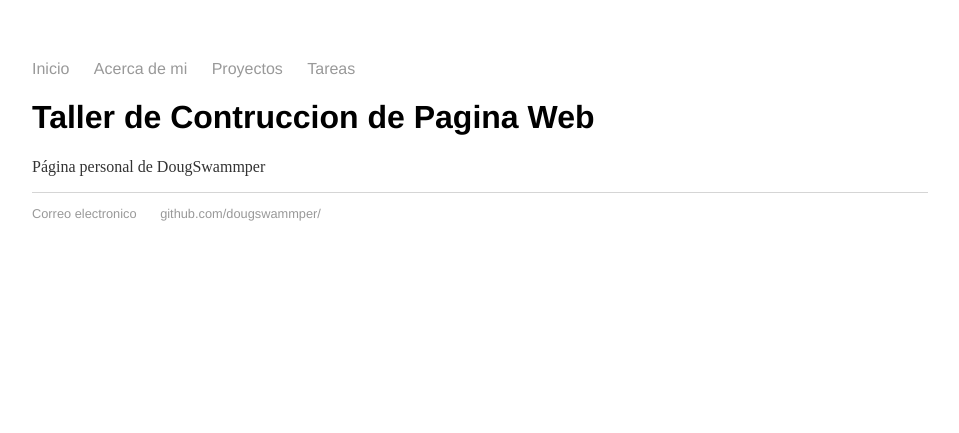
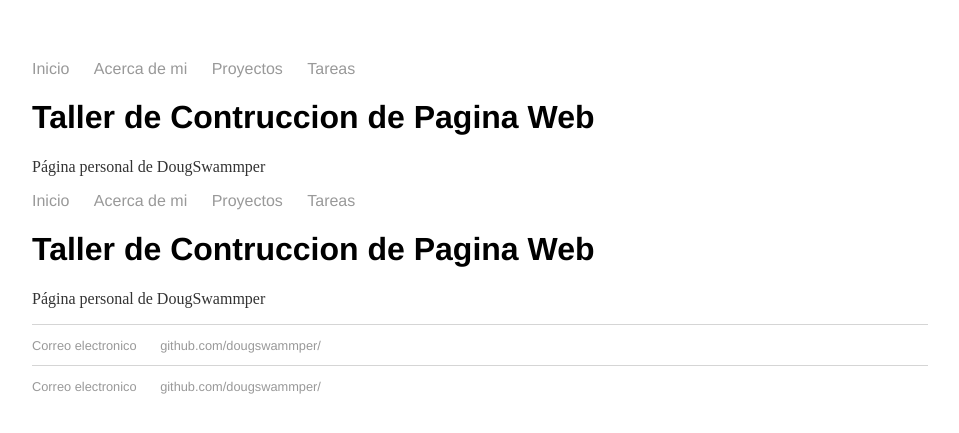
Before and after one commit to DougSwampper/dougswampper.github.io, a Jekyll site: the page built from index.html, in a window 1280 px wide. Shown: the top 433 px of the page, without its empty margins (160-1119 px from the left). Built offline with Jekyll 4.4.1, drawn with Linux system fonts in a browser that asks for light colours.

Commit message:
Update index.html

```diff
--- a/index.html
+++ b/index.html
@@ -1,3 +1,11 @@
+---
+layout: default
+title: Ingenieria biomedica
+---
+<dic class="blurb">
+        <h1>Taller de Contruccion de Pagina Web</h1>
+                          <p> Página personal de DougSwammper</p>
+
 <!DOCTYPE html>
 <html>
         <head>
```
